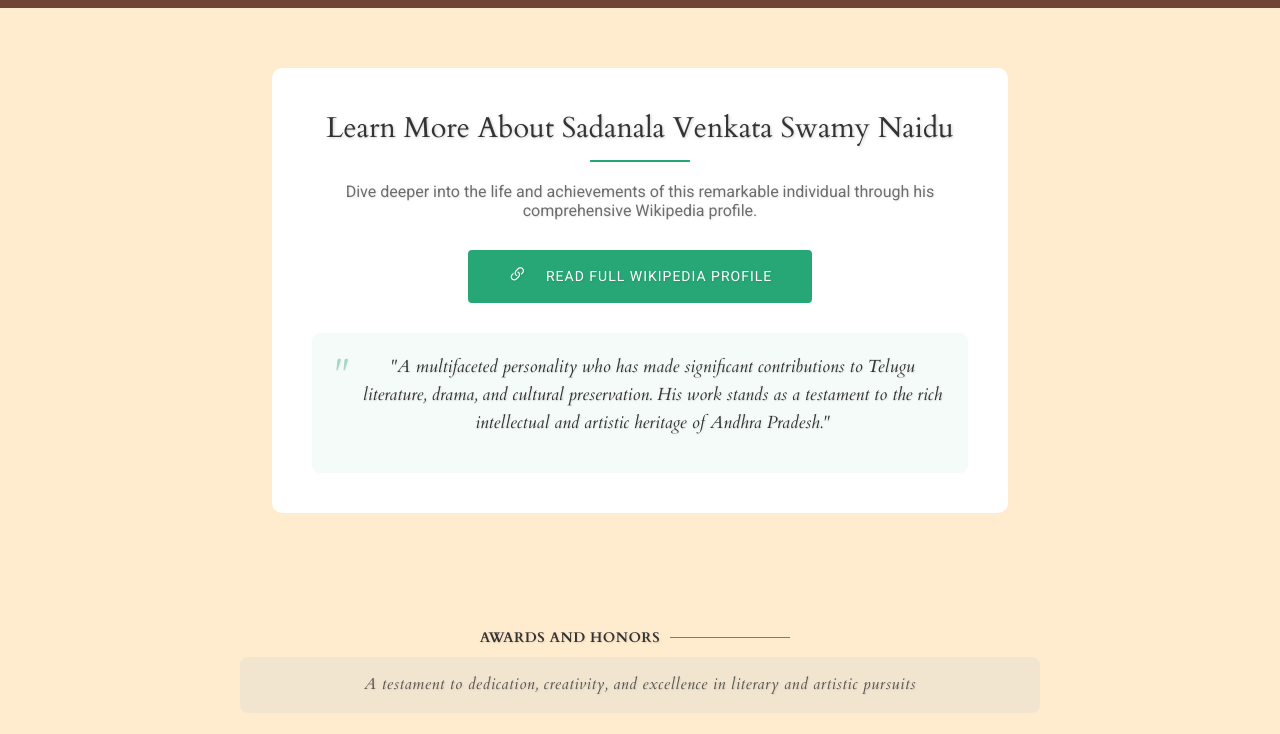
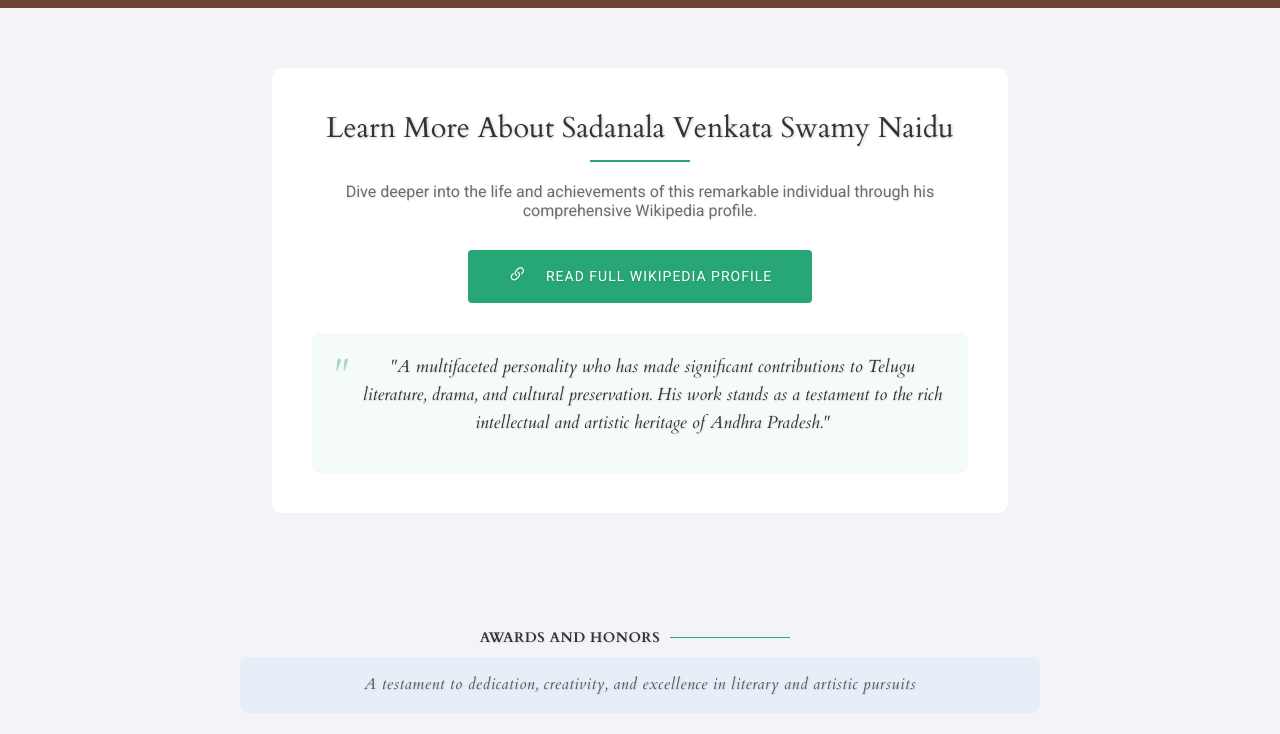
Before and after one commit to sajid199/Sadanala-Venkataswamy-Naidu, a plain HTML site: page index.html in a window 1280 px wide. Shown: the part 66-800 px from the top of the page. Drawn offline with Linux system fonts and the light colour scheme.

Commit message:
background color changed

```diff
--- a/assets/css/main.css
+++ b/assets/css/main.css
@@ -20,7 +20,7 @@
 /* Global Colors - The following color variables are used throughout the website. Updating them here will change the color scheme of the entire website */
 :root {
   --header-background-color: #714533; /* Updated header background color */
-  --body-background-color: #FFEBCD; /* BlanchedAlmond for main body background */
+  --body-background-color: #f4f4f8; /* A soft, light blue-gray that provides a clean, modern background */
   --white-section-background: #FFFFFF; /* Pure white for specific sections */
   --default-color: #333333; /* Dark gray for text for better readability */
   --heading-color: #000000; /* Black headings for better contrast */
```
